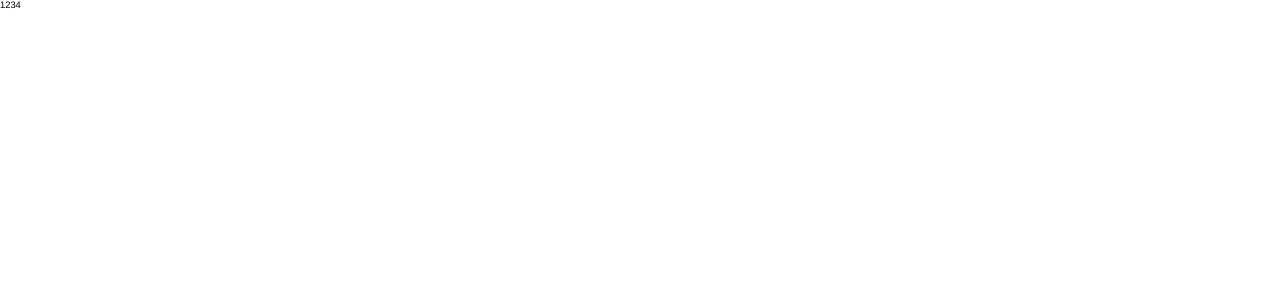
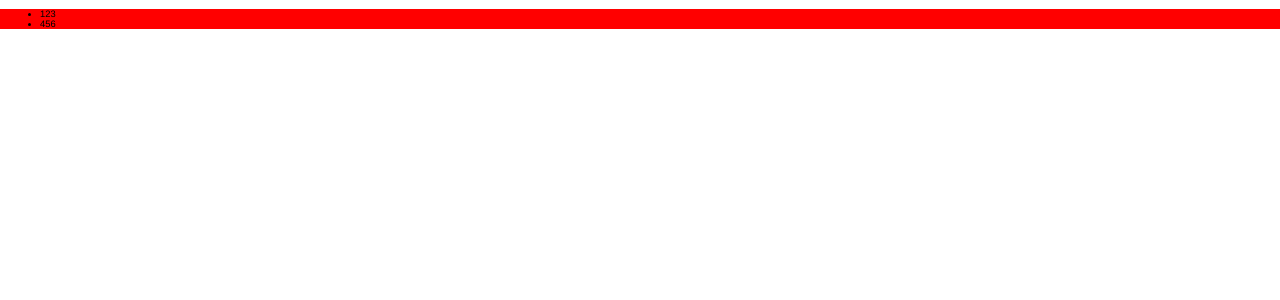
Before and after one commit to studyyiran/react-mode, a React app: page /focus/today in a window 1280 px wide. Shown: the top 300 px of the page. Built offline with nearby package versions, Linux system fonts and the light colour scheme.

Commit message:
修改less

```diff
--- /dev/null
+++ b/src/common/styles/const.less
@@ -0,0 +1 @@
+@mbvalue: 1.5;
--- a/src/common/styles/index.less
+++ b/src/common/styles/index.less
@@ -1,10 +1,11 @@
+@import "const.less";
 @import 'mine.less';
 @import 'reset.less';
 @import 'color.less';
 @import 'mixin.less';
+
 // 迁移order遗留
 @px2rem: 1/37.5;
-
 //body {
 //  // 为了避免长度限制内容
 //  .pc({
--- a/src/common/styles/mine.less
+++ b/src/common/styles/mine.less
@@ -6,7 +6,7 @@
  */
 
 // 方正图片
-@mbvalue: 1.5;
+
 
 .innerdiv-imgsize(@imageWidth) {
   background-position: center;
--- a/src/common/styles/mixin.less
+++ b/src/common/styles/mixin.less
@@ -1,5 +1,3 @@
-@mbvalue: 1.5;
-
 .hello(@rules) {
   @media (min-width: 1600px) {
     @f: 1px;
@@ -43,6 +41,13 @@
     //@px: 1px * 1920 / 1920;
     //@rules();
   }
+}
+
+.mb-padding() {
+  .mb({
+    padding-left: 16 *@px;
+    padding-right: 16 *@px;
+  });
 }
 
 .set-flex-grid(@leftWidth) {
--- a/src/index.css
+++ /dev/null
@@ -1,13 +0,0 @@
-body {
-  margin: 0;
-  font-family: -apple-system, BlinkMacSystemFont, 'Segoe UI', 'Roboto', 'Oxygen',
-    'Ubuntu', 'Cantarell', 'Fira Sans', 'Droid Sans', 'Helvetica Neue',
-    sans-serif;
-  -webkit-font-smoothing: antialiased;
-  -moz-osx-font-smoothing: grayscale;
-}
-
-code {
-  font-family: source-code-pro, Menlo, Monaco, Consolas, 'Courier New',
-    monospace;
-}
--- /dev/null
+++ b/src/pages/components/testLess/index.less
@@ -0,0 +1,13 @@
+@import (reference) "~common/styles/index.less";
+
+@p1: {
+
+};
+
+.hello(@p1);
+
+
+.test-less {
+  background: red;
+
+}
--- /dev/null
+++ b/src/pages/components/testLess/index.tsx
@@ -0,0 +1,15 @@
+import React, { useContext, useEffect } from "react";
+import "./index.less";
+
+interface ITestName {
+
+}
+
+export const TestLess: React.FC<ITestName> = props => {
+  return <div className="test-less">
+    <ul>
+      <li>123</li>
+      <li>456</li>
+    </ul>
+  </div>;
+}
--- a/src/pages/main/index.tsx
+++ b/src/pages/main/index.tsx
@@ -1,10 +1,13 @@
 import React, { useContext, useEffect } from "react";
 import "./index.less";
+import {TestLess} from "../components/testLess";
 
 interface ITestName {
 
 }
 
 export const MainPage: React.FC<ITestName> = props => {
-  return <div className="main-page">1234</div>;
+  return <div className="main-page">
+    <TestLess />
+  </div>;
 }
```
Also changed, not shown: src/App.css (deleted, +0 -38 lines), src/App.tsx (deleted, +0 -28 lines), 1 other file (tests, documents, lock files or other folders).
